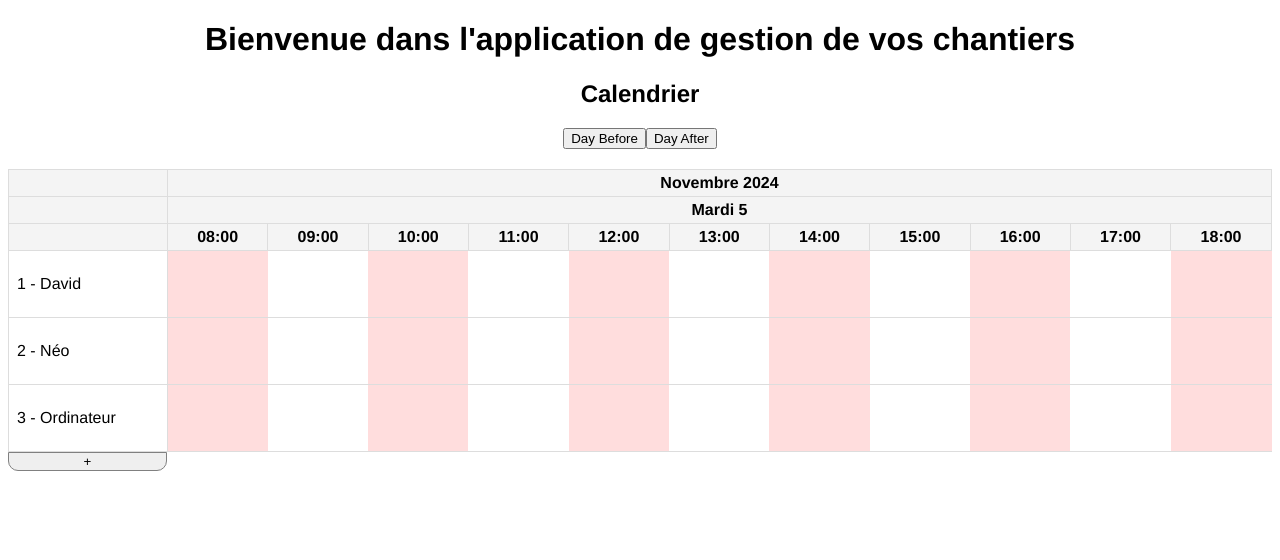
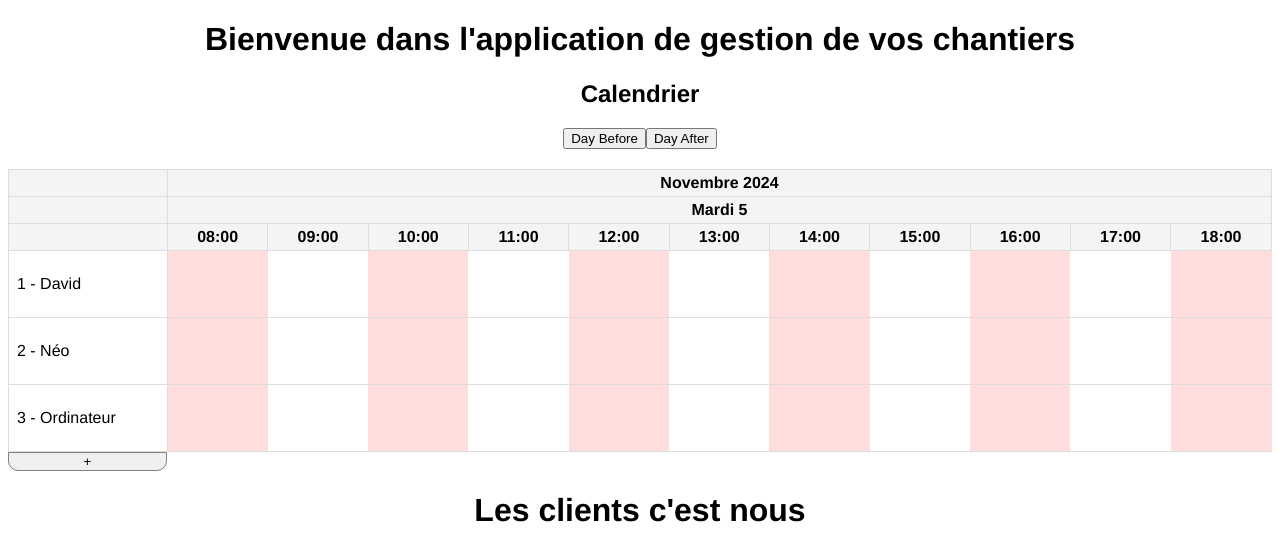
Before and after one commit to NeoEtIchiro/LaListe, a Vue app: page / in a window 1280 px wide. Shown: the top 560 px of the page. Built offline with nearby package versions, Linux system fonts and the light colour scheme.

Commit message:
Changement des dossiers

```diff
--- a/src/App.vue
+++ b/src/App.vue
@@ -3,15 +3,18 @@
     <h1>Bienvenue dans l'application de gestion de vos chantiers</h1>
     <!-- Utilisation du composant Tableau -->
     <Tableau />
+    <AfficherClient/>
   </div>
 </template>
 
 <script>
-import Tableau from './components/Tableau.vue'
+import Tableau from './components/Calendrier/Tableau.vue'
+import AfficherClient from './components/Clients/AfficherClient.vue';
 
 export default {
   components: {
-    Tableau
+    Tableau,
+    AfficherClient,
   }
 }
 </script>
--- a/src/components/Tableau.vue
+++ b/src/components/Calendrier/Tableau.vue
@@ -84,11 +84,11 @@
         this.$refs.events.startOfEvent(event);
       },
       dayAfter(){
-        this.events = [];
+        this.$refs.events.events = [];
         this.dateAct = new Date(this.dateAct.getTime() + 86400000);
       },
       dayBefore(){
-        this.events = [];
+        this.$refs.events.events = [];
         this.dateAct = new Date(this.dateAct.getTime() - 86400000);
       },
       addRessource(){
--- /dev/null
+++ b/src/components/Clients/AfficherClient.vue
@@ -0,0 +1,13 @@
+<template>
+  <h1>Les clients c'est nous</h1>
+</template>
+
+<script>
+export default {
+
+}
+</script>
+
+<style>
+
+</style>
```
Also changed, not shown: src/components/Calendrier/EventsManager.vue (renamed from src/components/EventsManager.vue), src/components/Calendrier/PopupRessource.vue (renamed from src/components/PopupRessource.vue), src/components/Calendrier/RessourceRow.vue (renamed from src/components/RessourceRow.vue), src/components/Calendrier/TimeRows.vue (renamed from src/components/TimeRows.vue).
